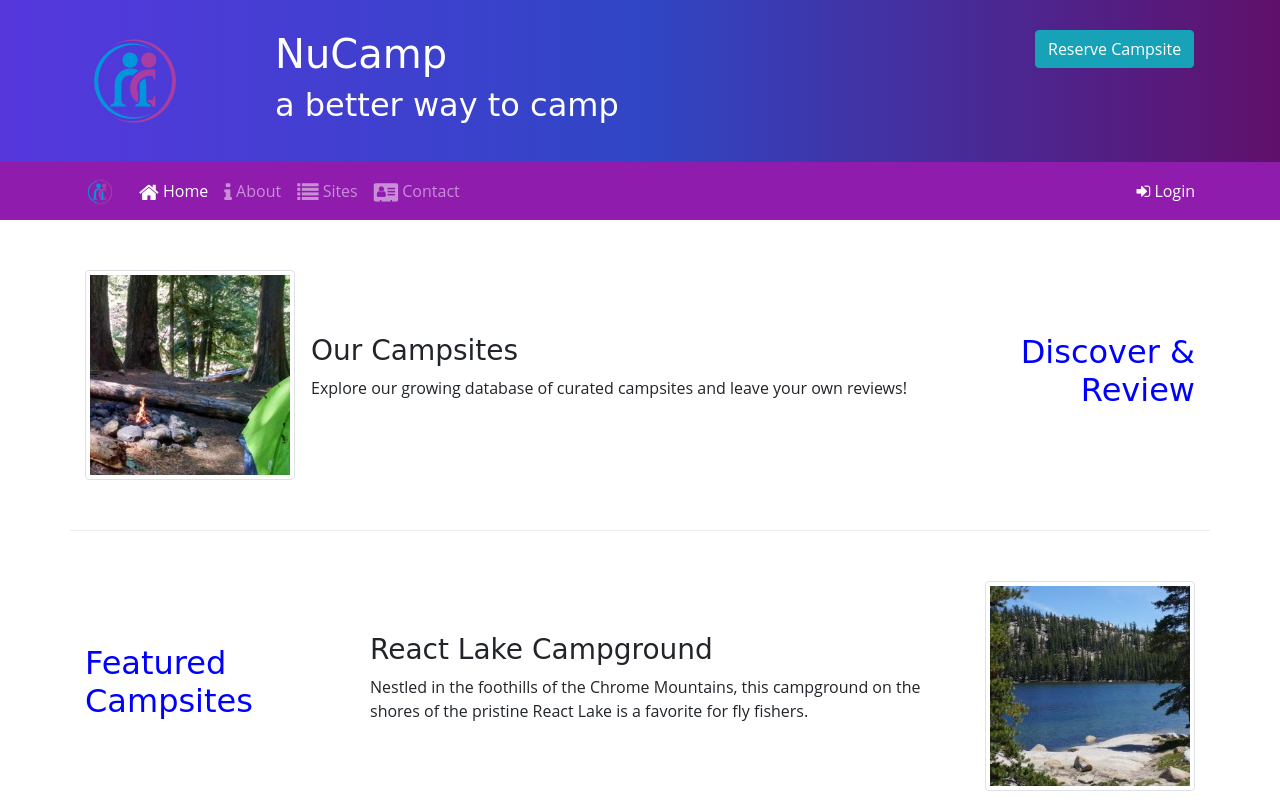
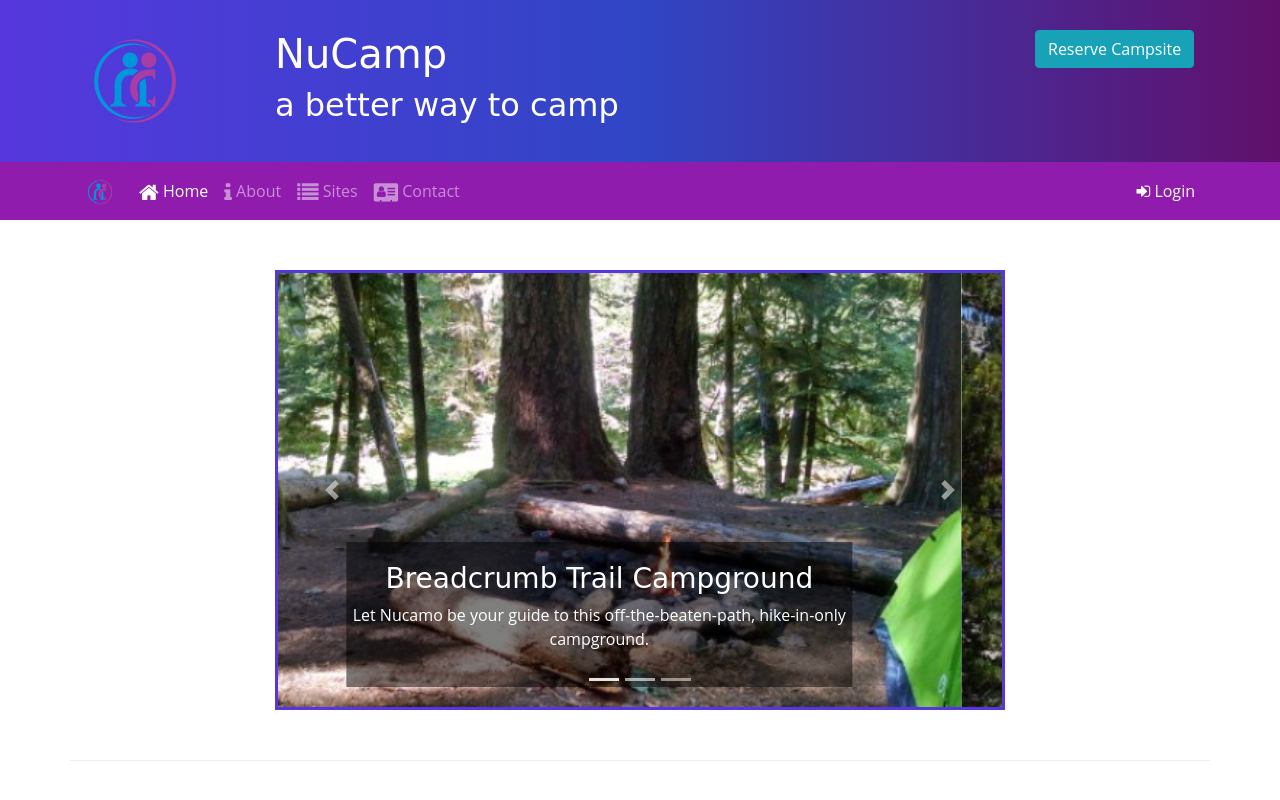
Before and after one commit to Yameezus/NucampSite, a website: page index.html in a window 1280 px wide. Shown: the top 800 px of the page. Drawn offline with nearby package versions, Linux system fonts and the light colour scheme.

Commit message:
Carousel

```diff
--- a/css/styles.css
+++ b/css/styles.css
@@ -32,8 +32,16 @@ header h2 {
     min-height: 200px;
 }
 
-.navbar {
+.navbar-dark {
     background-color: #901cad;
+}
+
+.carousel-caption {
+    background-color: rgba(0, 0, 0, 0.5);
+}
+
+.carousel {
+    border: solid #5637DD;
 }
 
 a, a:hover {
--- a/index.html
+++ b/index.html
@@ -1,5 +1,3 @@
-<!--Icon Fonts-->
-
 <!DOCTYPE html>
 <html lang="en">
 
@@ -94,11 +92,55 @@
                 </div>
             </div>
         </div>
-
-
     </nav>
 
     <div class="container">
+
+        <div class="row row-content">
+            <div class="col-md-8 mx-auto">
+                <div id="homeCarousel" class="carousel slide" data-ride="carousel">
+                    <ol class="carousel-indicators">
+                        <li data-target="#homeCarousel" data-slide-to="0" class="active"></li>
+                        <li data-target="#homeCarousel" data-slide-to="1"></li>
+                        <li data-target="#homeCarousel" data-slide-to="2"></li>
+                    </ol>
+                    <div class="carousel-inner">
+                        <div class="carousel-item active">
+                            <img class="d-block w-100" src="img/breadcrumb-trail.jpg" alt="Breadcrumb Trail Campground" />
+                            <div class="carousel-caption">
+                                <h3>Breadcrumb Trail Campground</h3>
+                                <p class="d-none d-sm-block">Let Nucamo be your guide to this off-the-beaten-path, hike-in-only campground.</p>
+                            </div>
+                        </div>
+
+                        <div class="carousel-item">
+                            <img class="d-block w-100" src="img/react-lake.jpg" alt="React Lake Campground" />
+                            <div class="carousel-caption">
+                                <h3>React Lake Campground</h3>
+                                <p class="d-none d-sm-block">Nestled in the foothills of the Chrome Mountains, this campground on shores of the pristine React Lake is a favorite for the fly fishers.</p>
+                            </div>
+                        </div>
+                        <div class="carousel-item">
+                            <img class="d-block w-100" src="img/chrome-river.jpg" alt="Chrome River Campground" />
+                            <div class="carousel-caption">
+                                <h3>Chrome River Campground</h3>
+                                <p class="d-nene d-sm-block">Spend a few days and starry nights beneath a canopy of old-growth firs at this enchanting spot by the Chrome river.</p>
+                            </div>
+                        </div>
+                    </div>
+                    <a class="carousel-control-prev" href="#homeCarousel" role="button" data-slide="prev">
+                        <span class="carousel-control-prev-icon"></span>
+                        <span class="sr-only">Previous</span>
+                    </a>
+                    <a class="carousel-control-next" href="#homeCarousel" role="button" data-slide="next">
+                        <span class="carousel-control-next-icon"></span>
+                        <span class="sr-only">Next</span>
+                    </a>
+                </div>
+            </div>
+        </div>
+
+
         <div class="row row-content align-items-center">
                 <div class="col-sm-4 order-sm-last col-md-3">
                     <h2 class="text-sm-right">Discover & Review</h2>
```
